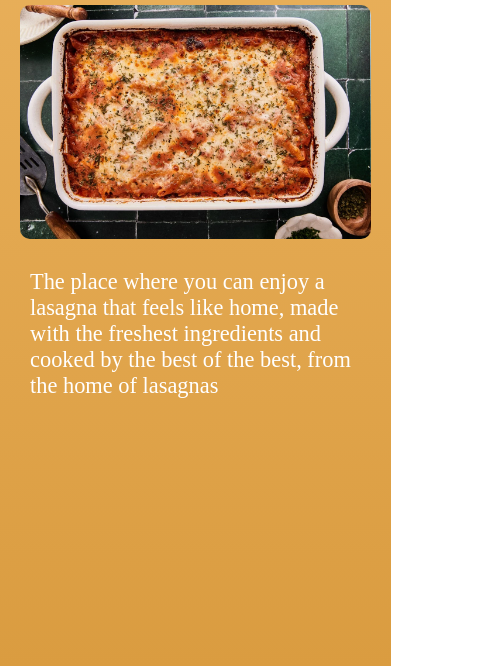
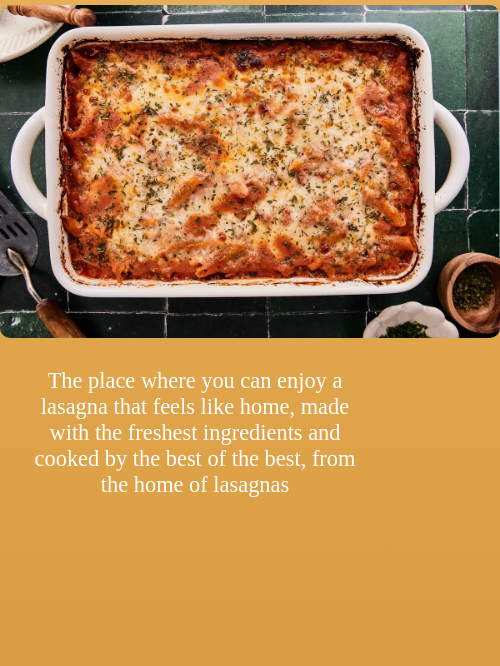
Before and after one commit to diegoHernandezDeveloper/restaurantPage, a website built with webpack: page src/template.html in a window 390 px wide. Shown: the part 181-847 px from the top of the page, 500 px wide, since content can reach past the window. Built offline with nearby package versions, Linux system fonts and the light colour scheme.

Commit message:
add media query for p and clamp for img

```diff
--- a/src/index.js
+++ b/src/index.js
@@ -7,7 +7,7 @@ const paragraph =
   "The place where you can enjoy a lasagna that feels like home, made with the freshest ingredients and cooked by the best of the best, from the home of lasagnas";
 
 divContent.appendChild(h1Factory("Welcome to pasteria, home of lasagnas!"));
-divContent.appendChild(imageFactory(lasagna, `90vw`));
+divContent.appendChild(imageFactory(lasagna, `900px`));
 divContent.appendChild(paragraphFactory(paragraph));
 
 //step seven to go
--- a/src/pageLoad.js
+++ b/src/pageLoad.js
@@ -8,10 +8,10 @@ function paragraphFactory(text) {
   p.innerText = text;
   return p;
 }
-function imageFactory(src, width) {
+function imageFactory(src) {
   const img = document.createElement("img");
   img.src = src;
-  img.style.width = `${width}`;
+
   return img;
 }
 
--- a/src/style.css
+++ b/src/style.css
@@ -40,9 +40,17 @@ img {
   display: block;
   margin: 0 auto;
   border-radius: 10px;
+  width: clamp(500px, 50%, 900px);
 }
 
 p {
   padding: 30px;
   font-size: 1.4rem;
+  text-align: center;
 }
+
+@media (min-width: 900px) {
+  p {
+    margin: 10px 15%;
+  }
+}
```
